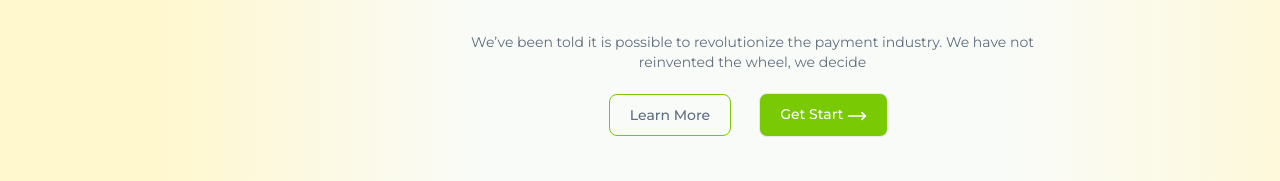
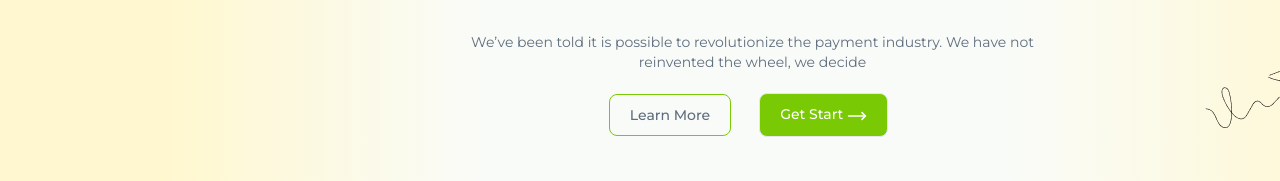
Before and after one commit to Yehtetaung158/team_tast, a React (Vite) app: page / in a window 1280 px wide. Shown: the part 368-549 px from the top of the page. Built offline with nearby package versions, Linux system fonts and the light colour scheme.

Commit message:
hero section all done pr

```diff
--- a/src/feature/home/components/HeroSection.jsx
+++ b/src/feature/home/components/HeroSection.jsx
@@ -1,5 +1,6 @@
 import React from "react";
 import img1 from "../../../assets/HomeIMG/heroIMG.png";
+import img2 from "../../../assets/HomeIMG/kite.png"
 import { MoveRight } from "lucide-react";
 
 const HeroSection = () => {
@@ -41,6 +42,9 @@ const HeroSection = () => {
           <img src={img1}></img>
         </div>
       </div>
+      <div className="inline-flex justify-end max-md:hidden lg:-translate-y-[600px] lg:-translate-x-40">
+        <img src={img2} alt="" />
+      </div>
     </div>
   );
 };
```
Also changed, not shown: src/assets/HomeIMG/kite.png (added).
